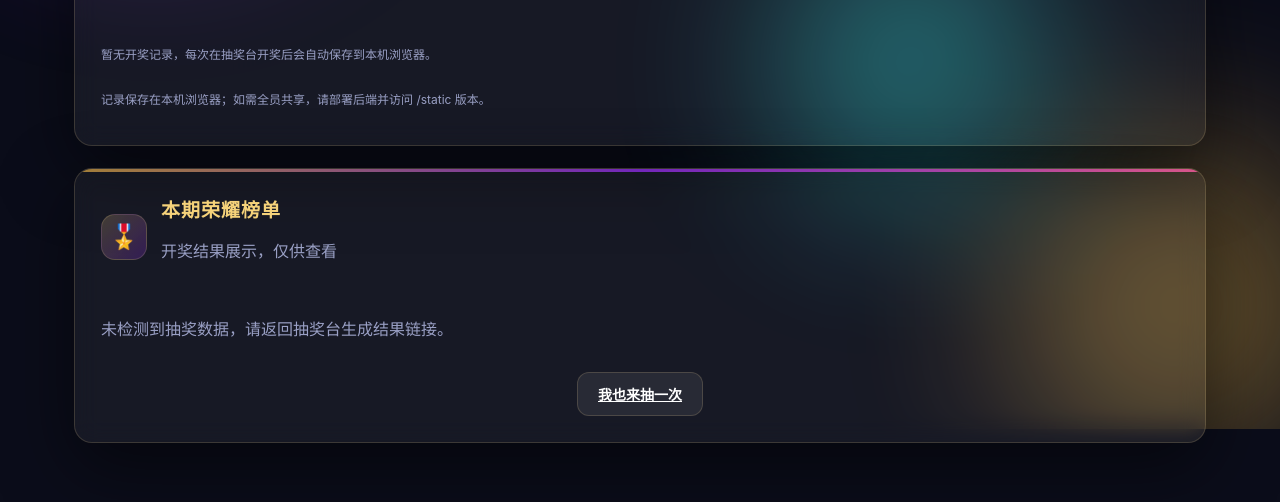
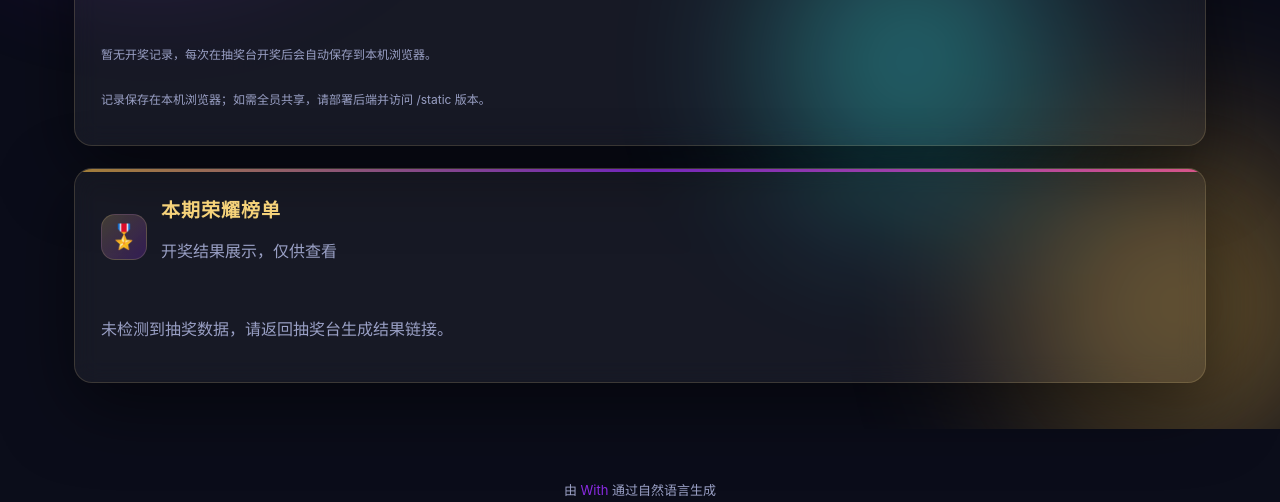
Before and after one commit to PHJ-1/lottery-exel, a plain HTML site: page result.html in a window 1280 px wide. Shown: the part 371-873 px from the top of the page. Drawn offline with nearby package versions, Linux system fonts and the light colour scheme.

Commit message:
Update result.html

```diff
--- a/result.html
+++ b/result.html
@@ -15,7 +15,6 @@
 
   <header class="hero">
     <div class="hero-inner">
-
       <h1 class="hero-title" id="resultTitle">社群福利抽奖结果</h1>
       <p class="hero-theme" id="resultTime">—</p>
       <nav class="hero-nav">
@@ -52,10 +51,6 @@
         <p class="muted">未检测到抽奖数据，请返回抽奖台生成结果链接。</p>
       </div>
 
-      <div class="row center mt">
-        <a href="./index.html" class="btn ghost">我也来抽一次</a>
-      </div>
-
       <div class="row center gap mt" id="exportBar" style="display:none;">
         <button class="btn primary" id="exportImgBtn">🖼️ 导出图片</button>
         <button class="btn ghost" id="exportPdfBtn">📄 导出 PDF</button>
@@ -73,5 +68,9 @@
 
 
 
+
+
+
+
 </body>
 </html>
```
